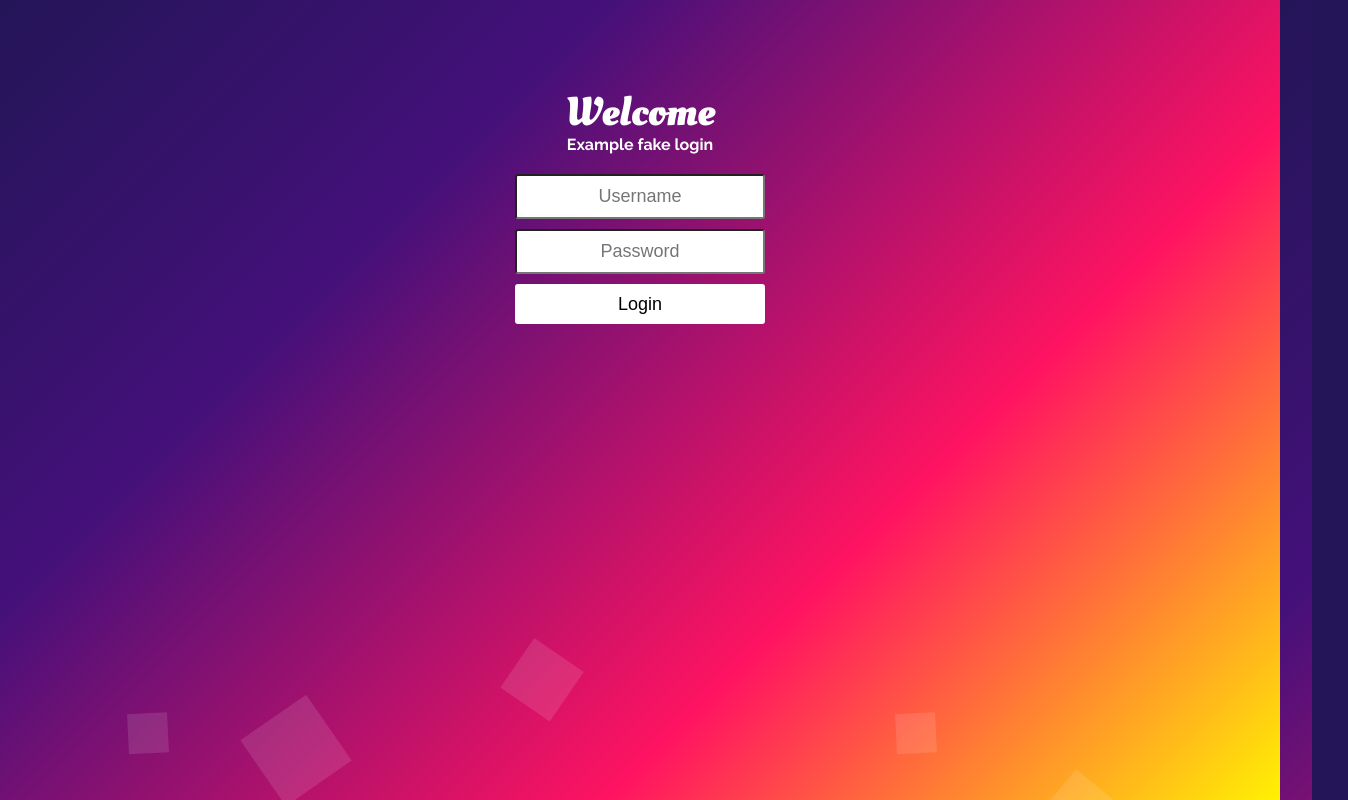
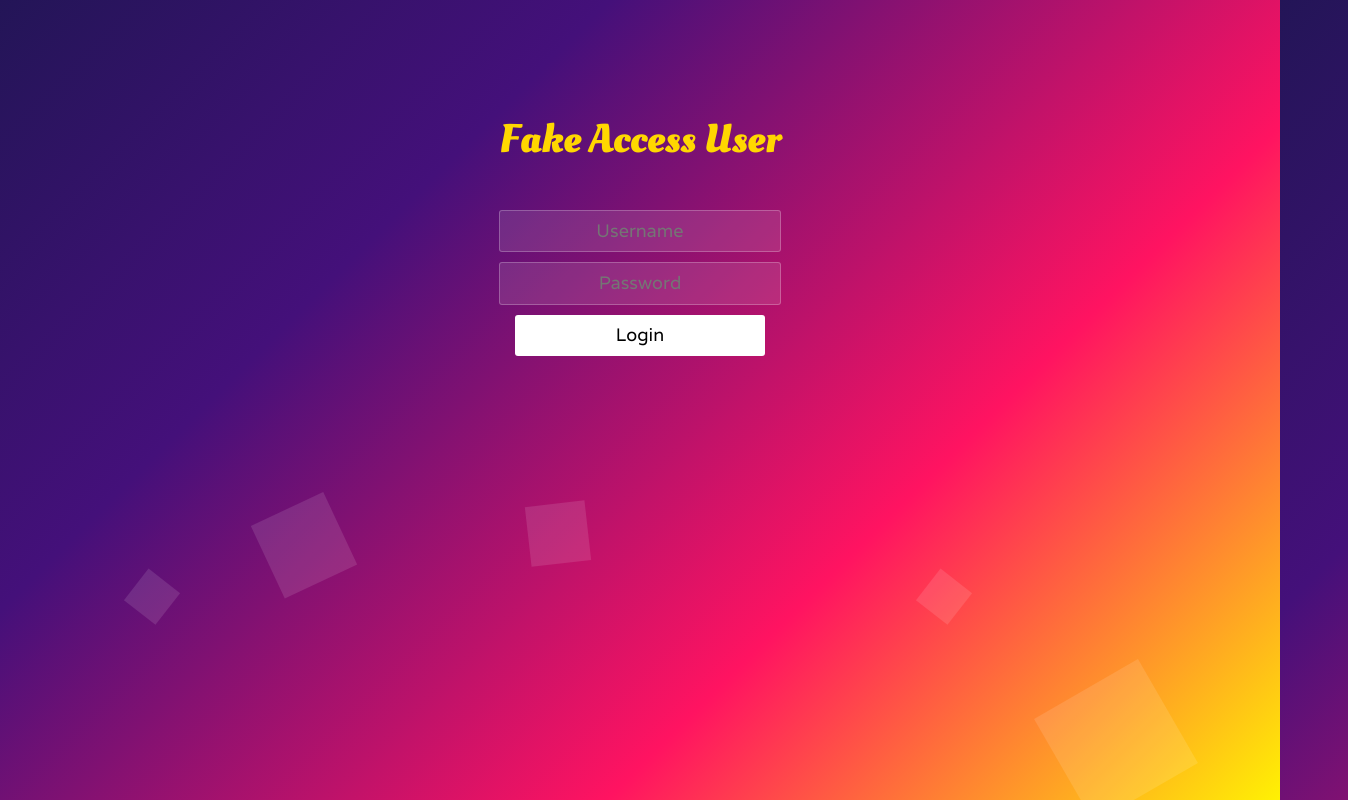
Before and after one commit to amf84/social-app, a React (Create React App) app: page /login in a window 1280 px wide. Shown: the top 800 px of the page, 1348 px wide, since content can reach past the window. Built offline with nearby package versions, Linux system fonts and the light colour scheme.

Commit message:
login page

```diff
--- a/src/Layout/Header.js
+++ b/src/Layout/Header.js
@@ -15,6 +15,9 @@ grid-template-columns: 1fr 1fr;
 
 const Image = styled.img`
 width: 350px;
+@media screen and (max-width: 524px) {
+            width: 300px;
+        }
 `;
 
 const Ul = styled.ul`
@@ -60,7 +63,7 @@ export const Header = () => {
     }
 
     return (<HeaderDiv>
-        <Image  id="logo" src="http://localhost:3000/assets/logo_fullstak.svg" />
+        <Image  id="logo" src="/assets/logo_fullstak.svg" />
 
         <Ul>
             <li><a href="#"> <FaAngular/> Angular</a></li>
--- a/src/Login/Login.js
+++ b/src/Login/Login.js
@@ -6,60 +6,17 @@ import * as auth from "./../Redux/actions/authActions";
 import styled from "styled-components";
 
 const Wrapper = styled.div`
-@import url(
-	https://fonts.googleapis.com/css?family=Source + Sans + Pro:200,
-	300
-);
-
-@prim: #53e3a6;
-
-& * {
-	box-sizing: border-box;
-	margin: 0;
-	padding: 0;
-
-	font-weight: 300;
+& h1 {
+  color: gold;
 }
-
-	font-family: "Source Sans Pro", sans-serif;
-	color: white;
-	font-weight: 300;
-
-	::-webkit-input-placeholder {
-		/* WebKit browsers */
-		font-family: "Source Sans Pro", sans-serif;
-		color: white;
-		font-weight: 300;
-	}
-	:-moz-placeholder {
-		/* Mozilla Firefox 4 to 18 */
-		font-family: "Source Sans Pro", sans-serif;
-		color: white;
-		opacity: 1;
-		font-weight: 300;
-	}
-	::-moz-placeholder {
-		/* Mozilla Firefox 19+ */
-		font-family: "Source Sans Pro", sans-serif;
-		color: white;
-		opacity: 1;
-		font-weight: 300;
-	}
-	:-ms-input-placeholder {
-		/* Internet Explorer 10+ */
-		font-family: "Source Sans Pro", sans-serif;
-		color: white;
-		font-weight: 300;
-	}
-
-& .container {
+.container {
 	max-width: 600px;
 	margin: 0 auto;
 	padding: 80px 0;
 	height: 400px;
 	text-align: center;
 
-	& h1 {
+	h1 {
 		font-size: 40px;
 		transition-duration: 1s;
 		transition-timing-function: ease-in-put;
@@ -67,17 +24,17 @@ const Wrapper = styled.div`
 	}
 }
 
-& form {
+form {
 	padding: 20px 0;
 	position: relative;
 	z-index: 2;
 
-	& input {
+	input {
 		display: block;
 		appearance: none;
 		outline: 0;
-		border: 1px solid fade(white, 40%);
-		background-color: fade(white, 20%);
+		border: 1px solid #ffffff3d;
+		background-color: #ffffff1d;
 		width: 250px;
 
 		border-radius: 3px;
@@ -93,18 +50,18 @@ const Wrapper = styled.div`
 		font-weight: 300;
 
 		&:hover {
-			background-color: fade(white, 40%);
+			background-color: #ffffff1d;
 		}
 
 		&:focus {
-			background-color: white;
+			background-color: #ffffff47;
 			width: 300px;
 
 			color: @prim;
 		}
 	}
 
-	& button {
+	button {
 		appearance: none;
 		outline: 0;
 		background-color: white;
@@ -132,14 +89,13 @@ const Wrapper = styled.div`
 
 	z-index: 1;
 
-	& li {
+	li {
 		position: absolute;
 		list-style: none;
 		display: block;
 		width: 40px;
 		height: 40px;
-    background-color: #ffffff1d;
-    ;
+		background-color: #ffffff1d;
 		bottom: -160px;
 
 		-webkit-animation: square 25s infinite;
@@ -261,13 +217,23 @@ export default () => {
   return (
     <Wrapper>
       <div className="container">
-        <h1>Welcome</h1>
-        <h4>Example fake login</h4>
+        <h1>Fake Access User</h1>
 
         <form className="form">
-          <input type="text" placeholder="Username" />
-          <input type="password" placeholder="Password" />
-          <button type="button" id="login-button" onClick={ handleSubmit }>
+          <input type="text" placeholder="Username"
+            id="username"
+            name="username"
+            value={state.username}
+            onChange={handleInputChange}
+           />
+          <input type="password" placeholder="Password"
+            id="password"
+            name="password"
+            value={state.password}
+            onChange={handleInputChange}
+
+          />
+          <button type="submit" id="loginSubmit" onClick={handleSubmit}>
             Login
           </button>
         </form>
```
